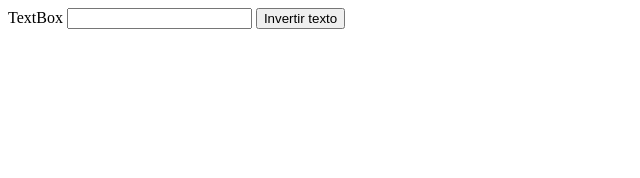
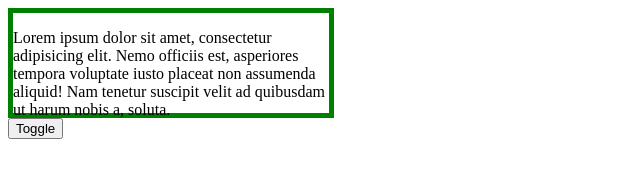
Before and after one commit to eloymazza/Web1, a plain HTML site: page Javascript Parte1/index.html in a window 1280 px wide. Shown: the whole page, without its empty margins (0-640 px from the left). Drawn offline with Linux system fonts and the light colour scheme.

Commit message:
avance en tp javascript

```diff
--- a/Javascript Parte1/css/main.css
+++ b/Javascript Parte1/css/main.css
@@ -1,3 +1,4 @@
+/*
 body{
     height: 100vh;
 }
@@ -7,4 +8,13 @@ form{
     justify-content: center;
     width: 20%;
 
+}*/
+
+.contenedor{
+    border: 5px solid green;
+    width: 25%;
+    height: 100px;
 }
+.ocultar{
+    display: none;
+}
--- a/Javascript Parte1/index.html
+++ b/Javascript Parte1/index.html
@@ -24,9 +24,20 @@
     </form>
     <button type="button" onclick="validar()">Enviar</button>
      -->
+
+     <!--Ejercicio 10
      <label>TextBox</label>
      <input type="text" id="textBox">
      <button type="button" onclick="invertirTexto()">Invertir texto</button>
+     -->
+
+     <div class="contenedor">
+         <p id="texto">Lorem ipsum dolor sit amet, consectetur adipisicing elit. Nemo officiis est, asperiores tempora voluptate iusto
+         placeat non assumenda aliquid! Nam tenetur suscipit velit ad quibusdam ut harum nobis a, soluta.
+         </p>
+     </div>
+     <button type="button" onclick="toggle()">Toggle</button>
+
     <script src="js/main.js"></script>
     </body>
 </html>
--- a/Javascript Parte1/js/main.js
+++ b/Javascript Parte1/js/main.js
@@ -195,6 +195,16 @@ function invertirTexto(texto) {
 }
 */
 
-for (var i = 1; i <= 11; i++) {
- console.log(((4 * (Math.pow(3,i))  / 5)));
+/* Ejercicio 10 */
+'esversion:6';
+let display = false;
+let texto = document.getElementById("texto");
+
+function toggle() {
+    if(texto.className === ""){
+        texto.className = "ocultar";
+    }
+    else{
+        texto.className = "";
+    }
 }
```
